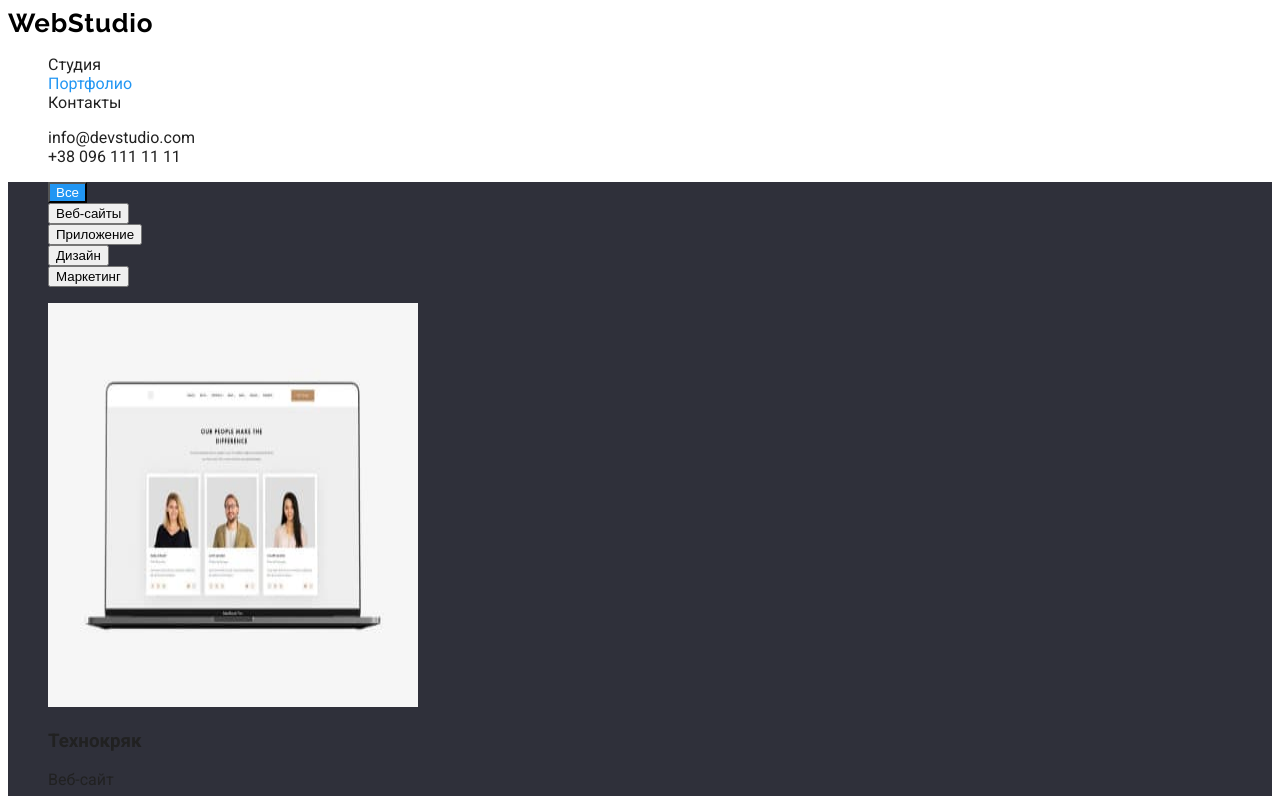
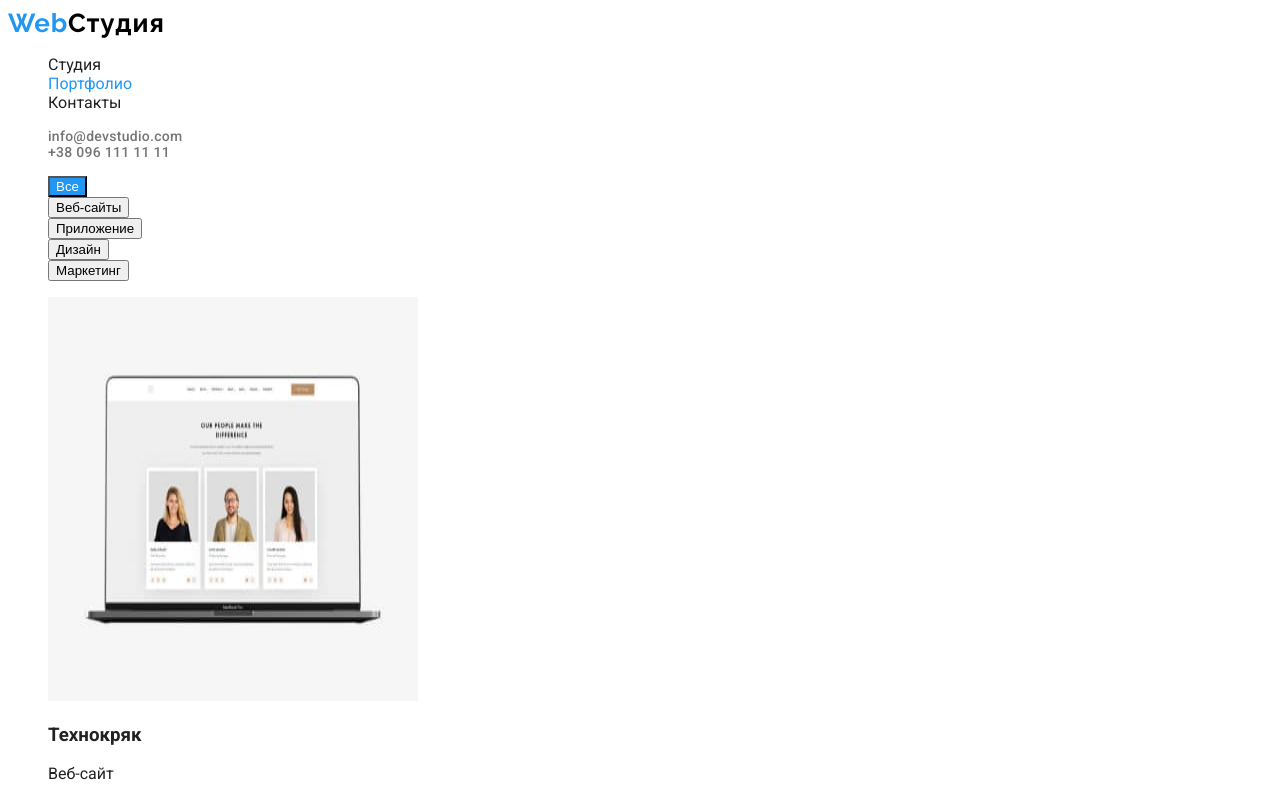
Before and after one commit to Ruduyseka/goit-markup-hw-02, a plain HTML site: page portfolio.html in a window 1280 px wide. Shown: the top 796 px of the page. Drawn offline with Linux system fonts and the light colour scheme.

Commit message:
header+footer 2 page

```diff
--- a/portfolio.html
+++ b/portfolio.html
@@ -19,7 +19,7 @@
     <!-- Header section -->
     <header class="header">
       <nav class="header-nav">
-        <a class="header-link logo link" href="">WebStudio</a>
+        <a class="header-link logo link" href=""><span class="logo1">Web</span>Студия</a>
         <ul class="header-list list">
           <li class="header-item">
             <a class="header-link link" href="./index.html">Студия</a>
@@ -33,19 +33,19 @@
         </ul>
       </nav>
     </header>
-    <ul style="adress" class="adress list">
+    <ul style="adress" class="adress adress-phone list">
       <li>
         <a class="mail link" href="mailto:info@devstudio.com">info@devstudio.com</a>
       </li>
       <li>
-        <a class="header-phone link" href="tel:+380961111111"> +38 096 111 11 11</a>
+        <a class="header-phone link" href="tel:+380961111111" link> +38 096 111 11 11</a>
       </li>
     </ul>
 
     <!-- Main section -->
     <main>
       <!-- Hero section -->
-      <section class="hero">
+      <section class="hero1">
         <ul class="button list">
           <li class="btn">
             <button class="main-button" type="button">Все</button>
@@ -176,11 +176,14 @@
     </main>
     <!-- Footer section -->
     <footer class="footer">
-      <a class="header-link logo link" href="">WebStudio</a>
+      <a class="header-link logo link" href=""
+        ><span class="logo1">Web</span><span class="logo2">Studio</span></a
+      >
       <address>
         <ul class="contacts-group list">
           <li class="contacts-adress">
-            <a class="contacts-link link"
+            <a
+              class="contacts-link link"
               href="https://goo.gl/maps/rxHmYrXE4vKQrbf1A"
               target="_blank"
               rel="noopener noreferrer"
@@ -188,10 +191,10 @@
             >
           </li>
           <li class="contacts-mail">
-            <a class="contacts-link link" href="mailto:info@example.com">info@example.com</a>
+            <a class="contacts-link mail-tel link" href="mailto:info@example.com">info@example.com</a>
           </li>
           <li class="contacts-tel">
-            <a class="contacts-link link" href="tel:+380991111111">+38 099 111 11 11</a>
+            <a class="contacts-link mail-tel link" href="tel:+380991111111">+38 099 111 11 11</a>
           </li>
         </ul>
       </address>
```
